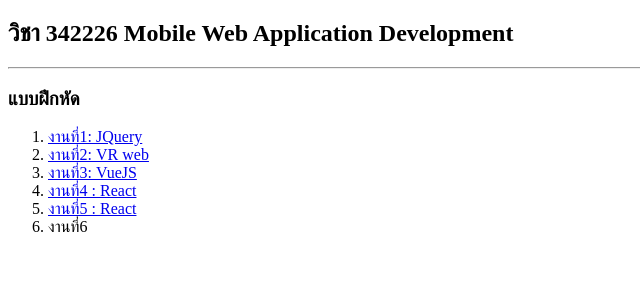
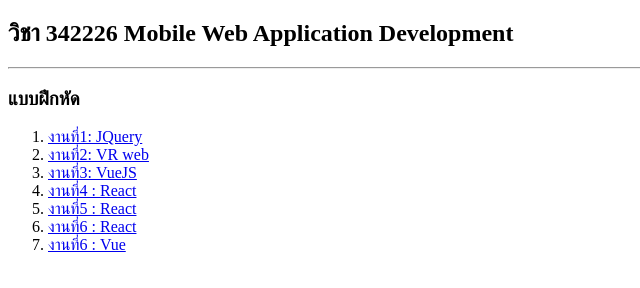
Before and after one commit to paphanannajanhom/work6, a plain HTML site: page index.html in a window 1280 px wide. Shown: the whole page, without its empty margins (0-640 px from the left). Drawn offline with Linux system fonts and the light colour scheme.

Commit message:
Update index.html

```diff
--- a/index.html
+++ b/index.html
@@ -16,7 +16,8 @@
 <li><a href="work3.html">งานที่3: VueJS</a></li>
 <li><a href="work4.html">งานที่4 : React</a></li>
 <li><a href="work5.html">งานที่5 : React</a></li>
-<li>งานที่6</li>
+<li><a href="work6.html">งานที่6 : React</a></li>
+<li><a href="work6_vue.html">งานที่6 : Vue</a></li>
 </ol>
 </div>
 </body>
```
